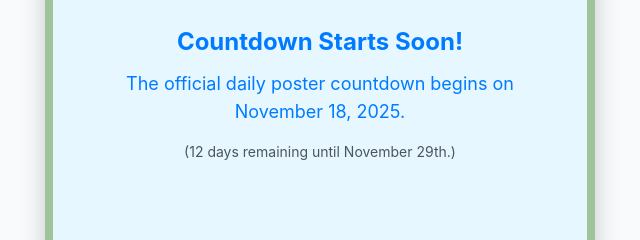
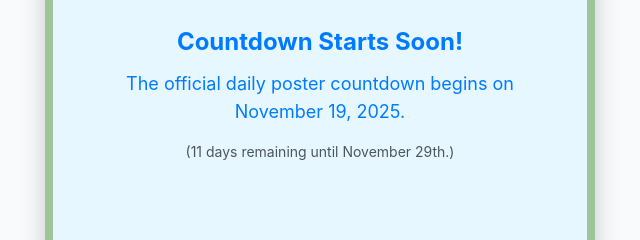
Before and after one commit to gt7810/ChristmasFairCountdown2025, a plain HTML site: page index.html in a window 1280 px wide. Shown: the part 280-520 px from the top of the page, 320-960 px from the left. Drawn offline with nearby package versions, Linux system fonts and the light colour scheme.

Commit message:
Update index.html

```diff
--- a/index.html
+++ b/index.html
@@ -150,8 +150,8 @@
                 contentHTML = `
                     <div class="fallback-message event-day-message rounded-xl p-8">
                         <h2 class="text-2xl font-bold mb-3">Countdown Starts Soon!</h2>
-                        <p class="text-lg">The official daily poster countdown begins on November 18, 2025.</p>
-                        <p class="mt-4 text-sm text-gray-600">(${daysToDisplay + 1} days remaining until November 29th.)</p>
+                        <p class="text-lg">The official daily poster countdown begins on November 19, 2025.</p>
+                        <p class="mt-4 text-sm text-gray-600">(${daysToDisplay} days remaining until November 29th.)</p>
                     </div>
                 `;
             } else if (daysToDisplay === 0) {
```
